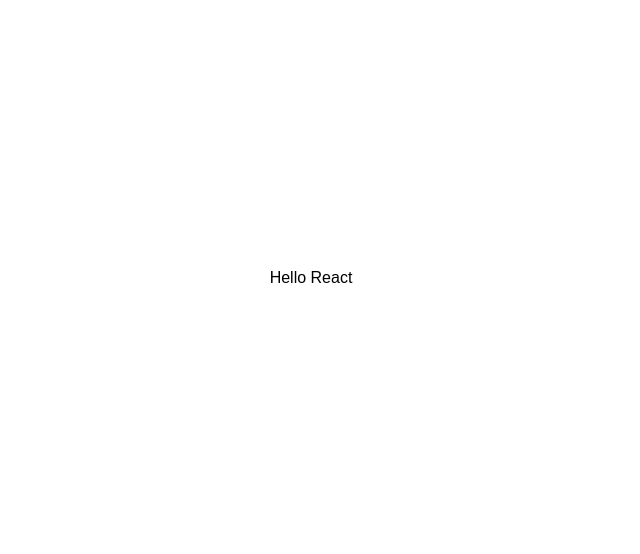
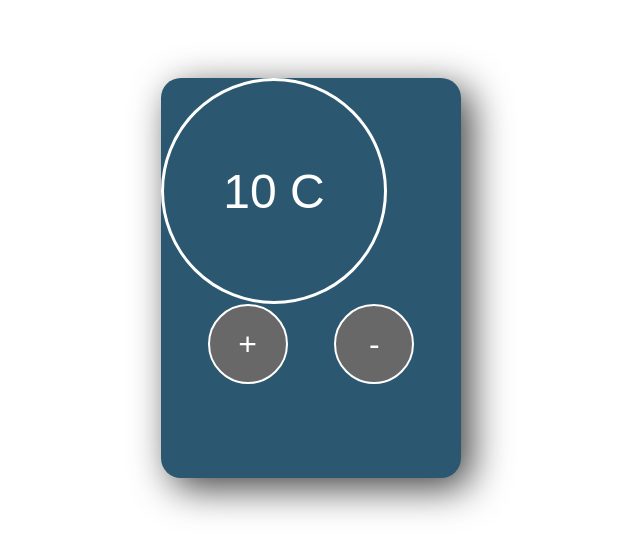
Before and after one commit to SanuthiVihansa/React-temperature-App, a React (Vite) app in the folder Temperature App/: page / in a window 1280 px wide. Shown: the part 130-684 px from the top of the page, without its empty margins (329-969 px from the left). Built offline with nearby package versions, Linux system fonts and the light colour scheme.

Commit message:
Add app.js code

```diff
--- a/Temperature App/src/App.jsx
+++ b/Temperature App/src/App.jsx
@@ -3,8 +3,16 @@
 
 const App=()=>{
   return (
-    <div>
-      Hello React
+    <div className="app-container">
+      <div classname="temperature=display-container">
+        <div className ="temperature-display">10 C</div>
+      </div>
+      <div className="button-container">
+        <button>+</button>
+        <button>-</button>
+
+      </div>
+
     </div>
   )
 }
```
